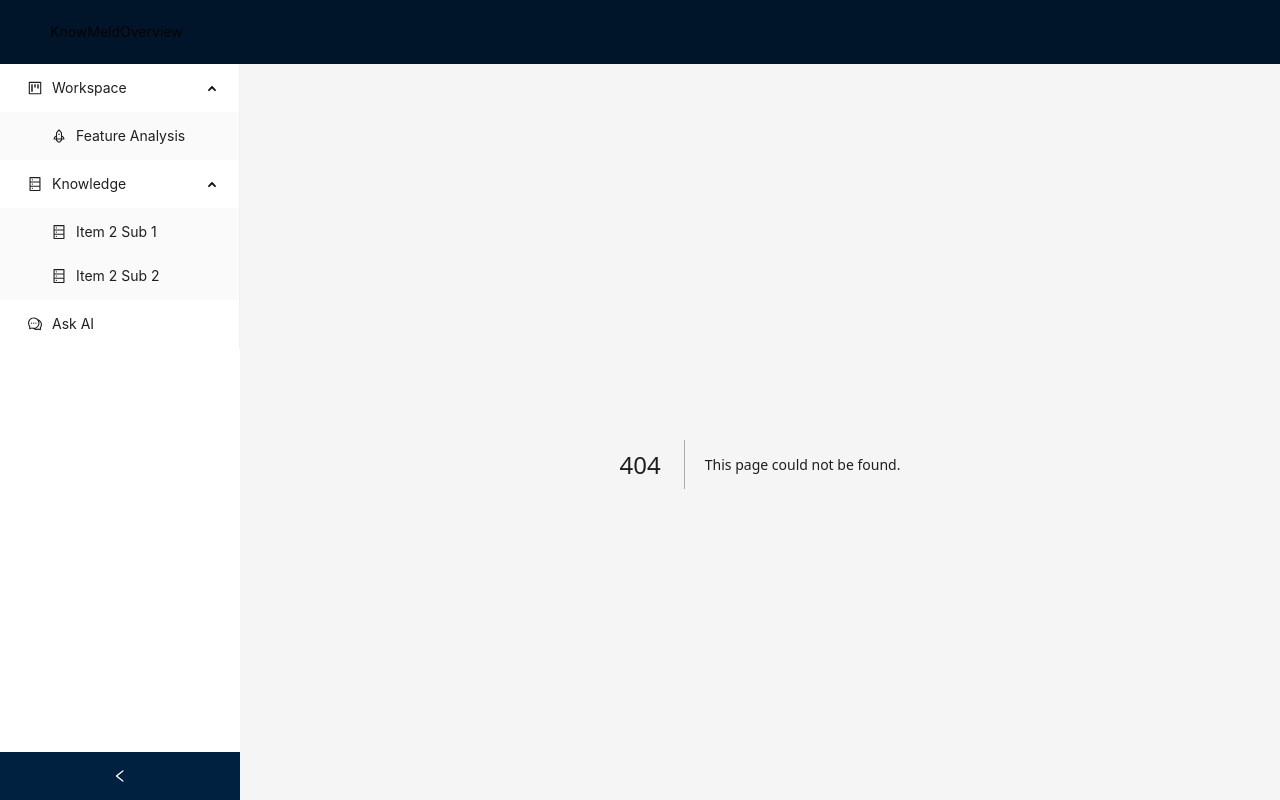
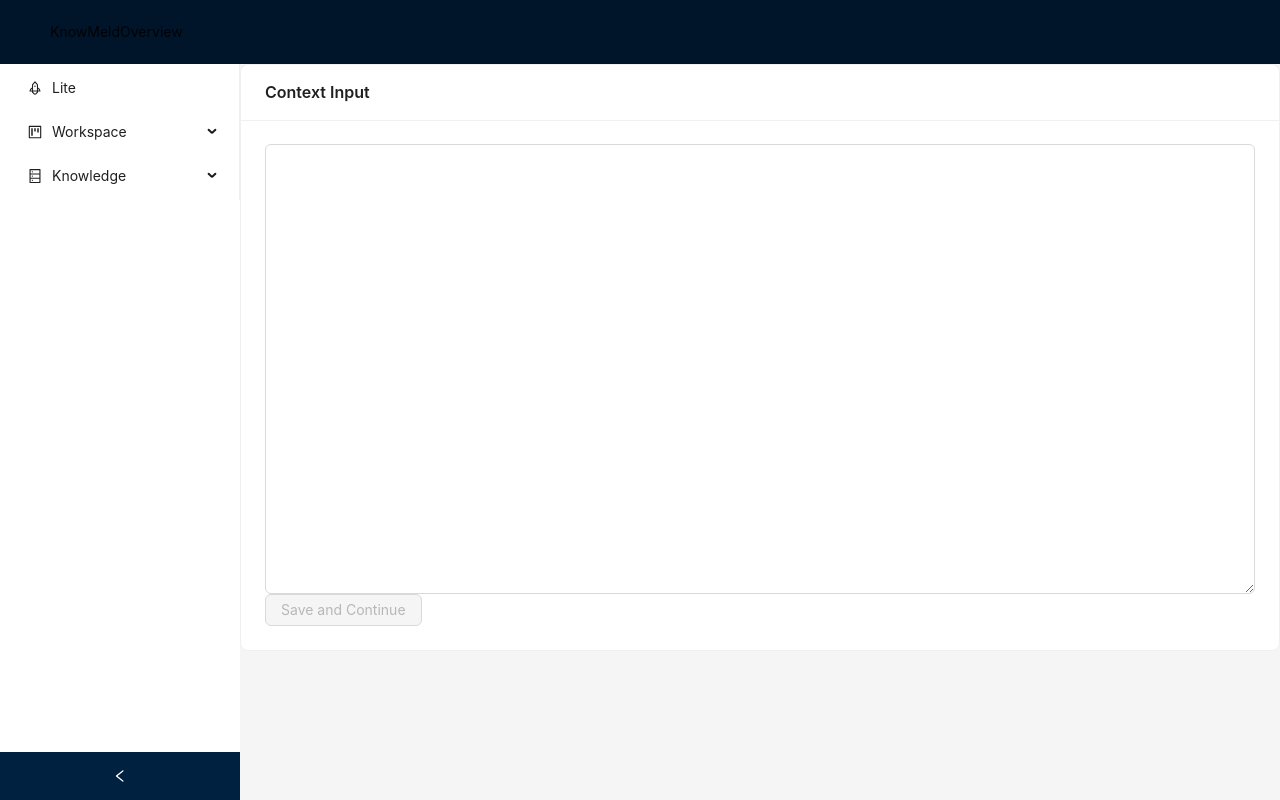
Before and after one commit to unit-mesh/know-meld, a Next.js app: page /lite in a window 1280 px wide. Before the commit this address had no page. Built offline with nearby package versions, Linux system fonts and the light colour scheme; what @ant-design/nextjs-registry would draw is missing.

Commit message:
feat: add lite ContextInput

```diff
--- a/src/app/layout.tsx
+++ b/src/app/layout.tsx
@@ -35,6 +35,12 @@ const headerTitle = "KnowMeld";
 
 const menus = [
   {
+    key: "lite",
+    label: "Lite",
+    icon: <RocketOutlined />,
+    routeTo: "/lite",
+  },
+  {
     key: "workspace",
     label: "Workspace",
     icon: <ProjectOutlined />,
@@ -65,12 +71,6 @@ const menus = [
         routeTo: "/",
       },
     ],
-  },
-  {
-    key: "chat",
-    label: "Ask AI",
-    icon: <CommentOutlined />,
-    routeTo: "/",
   }
 ];
 
--- /dev/null
+++ b/src/app/lite/page.tsx
@@ -0,0 +1,13 @@
+"use client"
+
+import ContextInput from '@/components/business/ContextInput';
+import WorkNode from '@/components/workflow/WorkNode';
+
+const steps = ["upload", "execute", "export"];
+export default function Page() {
+    return (
+        <WorkNode>
+            <ContextInput title='Context Input' handleFinishAction={() => { }} />
+        </WorkNode>
+    );
+}
--- /dev/null
+++ b/src/components/business/ContextInput.tsx
@@ -0,0 +1,45 @@
+
+import { useState } from "react";
+import { Button, Card, Input } from "antd";
+import StepNode from "@/components/workflow/StepNode";
+
+const { TextArea } = Input;
+
+interface Props {
+    title: string
+    historicalContent?: string;
+    handleFinishAction: (selectedStep: string) => void;
+}
+
+export default function ContextInput({ title, historicalContent, handleFinishAction }: Props) {
+    const [content, setContent] = useState(historicalContent || "");
+
+    return (
+        <StepNode>
+            <Card
+                title={title}
+                extra={
+                    <div className="space-x-4">
+                    </div>
+                }
+            >
+                <TextArea
+                    value={content}
+                    rows={20}
+                    onChange={(e) => {
+                        setContent(e.target.value);
+                    }}
+                />
+                <div className="flex justify-between mt-4">
+                    <Button type="primary"
+                        disabled={content.length === 0}
+                        onClick={() => {
+                            handleFinishAction(content);
+                        }}>
+                        {"Save and Continue"}
+                    </Button>
+                </div>
+            </Card>
+        </StepNode>
+    );
+}
--- a/src/components/layout/Sider.tsx
+++ b/src/components/layout/Sider.tsx
@@ -80,7 +80,6 @@ export default function AntdSider(props: SiderProps & { menus: MenuItem[] }) {
         <Menu
           mode="inline"
           selectedKeys={[pathname]}
-          defaultOpenKeys={["workspace", "knowledge"]}
         >
           {props.menus.map(renderMenuItem)}
         </Menu>
--- /dev/null
+++ b/src/components/workflow/StepNode.tsx
@@ -0,0 +1,9 @@
+import { ReactNode } from "react";
+
+export default function StepNode({ children }: { children: ReactNode }) {
+    return (
+        <div className="w-full mx-auto justify-between mt-4">
+            {children}
+        </div>
+    );
+}
--- /dev/null
+++ b/src/components/workflow/WorkNode.tsx
@@ -0,0 +1,9 @@
+import { ReactNode } from "react";
+
+export default function WorkNode({ children }: { children: ReactNode }) {
+    return (
+        <div className="container mx-auto p-4">
+            {children}
+        </div>
+    );
+}
```
Also changed, not shown: src/app/workspace/feature/analysis/page.tsx (+10 -10 lines), src/components/steps/ClickableSteps.tsx (deleted, +0 -49 lines), src/components/workflow/ClickableWorkStage.tsx (added, +50 -0 lines).
